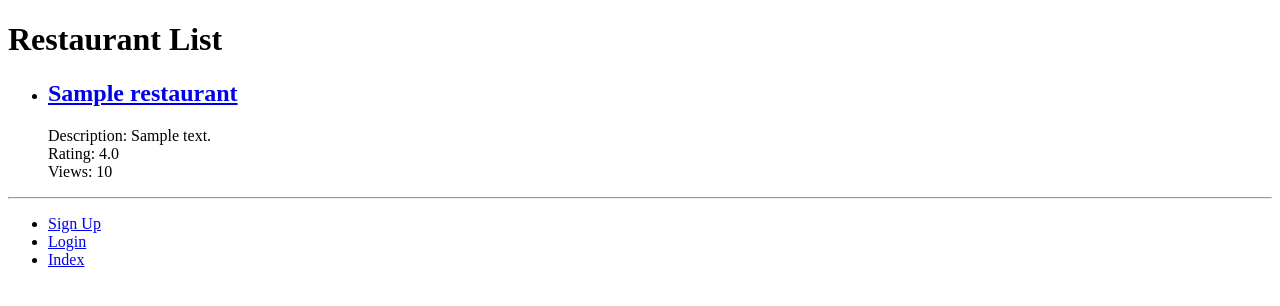
After one commit to qifengwang123/team, a Django app: page /ghfd/restaurants/ in a window 1280 px wide. The commit adds this page. Shown: the top 306 px of the page. Run offline with Django 3.2, Linux system fonts and the light colour scheme; tables that the repository leaves empty hold one stand-in row (values such as "Sample post").

Commit message:
added restaurants page

```diff
--- a/ghfd/models.py
+++ b/ghfd/models.py
@@ -31,6 +31,7 @@ class Page(models.Model):
 
     def __str__(self):
         return self.title
+
 class UserProfile(models.Model):
     user = models.OneToOneField(User, on_delete=models.CASCADE)
     website = models.URLField(blank=True)
@@ -38,3 +39,105 @@ class UserProfile(models.Model):
 
     def __str__(self):
         return self.user.username
+
+class Role(models.Model):
+    ID_MAX_LENGTH = 32
+    NAME_MAX_LENGTH = 64
+    DESCRIPTION_MAX_LENGTH = 256
+
+    id = models.CharField(max_length=ID_MAX_LENGTH, unique=True, primary_key=True)
+    description = models.CharField(max_length=DESCRIPTION_MAX_LENGTH)
+    name = models.CharField(max_length=NAME_MAX_LENGTH)
+
+    def __str__(self):
+        return self.name
+
+class Restaurant(models.Model):
+    ID_MAX_LENGTH = 32
+    TEXT_MAX_LENGTH = 64
+    DESCRIPTION_MAX_LENGTH = 256
+
+    id = models.CharField(max_length=ID_MAX_LENGTH, unique=True, primary_key=True)
+    name = models.CharField(max_length=TEXT_MAX_LENGTH)
+    address = models.CharField(max_length=DESCRIPTION_MAX_LENGTH)
+    phone = models.CharField(max_length=TEXT_MAX_LENGTH)
+    views = models.IntegerField(default=0)
+    description = models.CharField(max_length=DESCRIPTION_MAX_LENGTH)
+    average_rating = models.FloatField(default=0)
+    manager_id = models.ForeignKey(User, on_delete=models.CASCADE)
+    slug = models.SlugField(unique=True)
+
+    def save(self, *args, **kwargs):
+        self.slug = slugify(self.name)
+        super(Restaurant, self).save(*args, **kwargs)
+
+    def __str__(self):
+        return self.name
+
+class Food(models.Model):
+    ID_MAX_LENGTH = 32
+    NAME_MAX_LENGTH = 64
+    DESCRIPTION_MAX_LENGTH = 256
+
+    id = models.CharField(max_length=ID_MAX_LENGTH, unique=True, primary_key=True)
+    name = models.CharField(max_length=NAME_MAX_LENGTH)
+    price = models.IntegerField()
+    description = models.CharField(max_length=DESCRIPTION_MAX_LENGTH)
+    restaurant_id = models.ForeignKey(Restaurant, on_delete=models.CASCADE)
+    slug = models.SlugField(unique=True)
+
+    def save(self, *args, **kwargs):
+        self.slug = slugify(self.name)
+        super(Food, self).save(*args, **kwargs)
+
+    def __str__(self):
+        return self.name
+
+class Cart(models.Model):
+    ID_MAX_LENGTH = 32
+
+    food_id = models.ManyToManyField(Food)
+    owner = models.OneToOneField(User, on_delete=models.CASCADE)
+
+    def __str__(self):
+        return "Cart: " + self.user_id
+
+class Order(models.Model):
+    ID_MAX_LENGTH = 32
+    STATUS_MAX_LENGTH = 64
+
+    id = models.CharField(max_length=ID_MAX_LENGTH, unique=True, primary_key=True)
+    price = models.IntegerField()
+    date = models.DateField()
+    status = models.CharField(max_length=STATUS_MAX_LENGTH)
+    user_id = models.ForeignKey(User, on_delete=models.CASCADE)
+    food_id = models.ManyToManyField(Food)
+
+    def __str__(self):
+        return self.id
+
+class Review(models.Model):
+    ID_MAX_LENGTH = 32
+    CONTENT_MAX_LENGTH = 256
+
+    id = models.CharField(max_length=ID_MAX_LENGTH, unique=True, primary_key=True)
+    user_id = models.ForeignKey(User, on_delete=models.CASCADE)
+    food_id = models.ForeignKey(Food, on_delete=models.CASCADE)
+    date = models.DateField()
+    content = models.CharField(max_length=CONTENT_MAX_LENGTH)
+
+    def __str__(self):
+        return self.id
+
+class Rating(models.Model):
+    ID_MAX_LENGTH = 32
+
+    id = models.CharField(max_length=ID_MAX_LENGTH, unique=True, primary_key=True)
+    rating = models.FloatField()
+    taste = models.IntegerField()
+    speed = models.IntegerField()
+    restaurant_id = models.ForeignKey(Restaurant, on_delete=models.CASCADE)
+    user_id = models.ForeignKey(User, on_delete=models.CASCADE)
+
+    def __str__(self):
+        return self.id
--- a/ghfd/urls.py
+++ b/ghfd/urls.py
@@ -14,5 +14,10 @@ urlpatterns = [
     path('introduction/', views.introduction, name='introduction'),
     path('how_to_use/', views.how_to_use, name='how_to_use'),
     path('out_team/', views.out_team, name='out_team'),
-    path('cart/',views.cart,name='cart'),
+    path('cart/', views.cart, name='cart'),
+    path('restaurants/', views.restaurants, name='restaurants'),
+    path('<slug:restaurant_name_slug>/', views.show_restaurant, name='show_restaurant'),
+    path('<slug:restaurant_name_slug>/menu/', views.menu, name='menu'),
+    path('<slug:restaurant_name_slug>/menu/<slug:food_name_slug>', views.show_food, name='show_food'),
+
 ]
--- a/ghfd/views.py
+++ b/ghfd/views.py
@@ -8,14 +8,11 @@
  #   return HttpResponse("Rango says here is the about page. <a href='/ghfd/'>Index</a>")
 
 from django.shortcuts import render
-from django.http import HttpResponse
-from ghfd.models import Category
-from ghfd.models import Page
+from ghfd.models import Category, Page, UserProfile, Role, Cart, Order, Food, Review, Restaurant, Rating
 from ghfd.forms import CategoryForm
 from django.shortcuts import redirect
 from django.urls import reverse
 from ghfd.forms import PageForm
-from django.contrib.auth import authenticate, login, logout
 from django.contrib.auth.decorators import login_required
 from ghfd.forms import UserForm, UserProfileForm
 from datetime import datetime
@@ -34,6 +31,61 @@ def about(request):
 def cart(request):
     visitor_cookie_handler(request)
     return render(request, 'ghfd/cart.html')
+
+def restaurants(request):
+    restaurant_list = Restaurant.objects.order_by('-views')
+
+    context_dict = {}
+    context_dict['restaurants'] = restaurant_list
+
+    visitor_cookie_handler(request)
+    return render(request, 'ghfd/restaurants.html', context=context_dict)
+
+def show_restaurant(request, restaurant_name_slug):
+    context_dict = {}
+
+    try:
+        restaurant = Restaurant.objects.get(slug=restaurant_name_slug)
+
+        context_dict['restaurant'] = restaurant
+    except Restaurant.DoesNotExist:
+        context_dict['restaurant'] = None
+
+    return render(request, 'ghfd/restaurant.html', context=context_dict)
+
+def menu(request, restaurant_name_slug):
+    context_dict = {}
+
+    try:
+        restaurant = Restaurant.objects.get(slug=restaurant_name_slug)
+        food_list = Food.objects.filter(restaurant_id=restaurant.id)
+
+        context_dict['foods'] = food_list
+        context_dict['restaurant'] = restaurant
+    except Food.DoesNotExist:
+        context_dict['foods'] = None
+        context_dict['restaurant'] = None
+
+    return render(request, 'ghfd/menu.html', context=context_dict)
+
+def show_food(request, restaurant_name_slug, food_name_slug):
+    context_dict = {}
+
+    try:
+        food = Food.objects.get(slug=food_name_slug)
+        review_list = Review.objects.filter(food_id=food.id)
+        restaurant = Restaurant.objects.get(slug=restaurant_name_slug)
+
+        context_dict['food'] = food
+        context_dict['reviews'] = review_list
+        context_dict['restaurant'] = restaurant
+    except Restaurant.DoesNotExist:
+        context_dict['foods'] = None
+        context_dict['reviews'] = None
+        context_dict['restaurant'] = None
+
+    return render(request, 'ghfd/food.html', context=context_dict)
+
 
 def show_category(request, category_name_slug):
     context_dict = {}
--- a/team-project/settings.py
+++ b/team-project/settings.py
@@ -24,7 +24,7 @@ SECRET_KEY = 'sq_z*m=yr)aiu$9lyzf@)&-!o(yjs=)9igwhuco$d7@a3jed=@'
 # SECURITY WARNING: don't run with debug turned on in production!
 DEBUG = True
 
-ALLOWED_HOSTS = []
+ALLOWED_HOSTS = ['192.168.50.2']
 
 REGISTRATION_OPEN = True
 REGISTRATION_AUTO_LOGIN = True
--- a/templates/ghfd/cart.html
+++ b/templates/ghfd/cart.html
@@ -6,7 +6,7 @@
 {% endblock %}
 
 {% block body_block %}
-<h1>cart page</h1>
+<h1>My Cart</h1>
 
 <body>
 
--- a/templates/ghfd/index.html
+++ b/templates/ghfd/index.html
@@ -9,8 +9,8 @@
 <h1>Welcome to Green Hands food delivery!</h1>
 
 <div>
+    <li><a href="{% url 'ghfd:restaurants' %}">Order Now</a></li>
     <li><a href="{% url 'ghfd:about' %}">About</a></li>
-    <li><a href="{% url 'ghfd:index' %}">Order Now</a></li>
 
     {% if user.is_authenticated %}
         <li><a href="{% url 'ghfd:cart' %}">Cart</a></li>
--- /dev/null
+++ b/templates/ghfd/restaurants.html
@@ -0,0 +1,28 @@
+{% extends 'ghfd/base.html' %}
+
+{% block title_block %}
+    restaurants
+{% endblock %}
+
+{% block body_block %}
+    <h1>Restaurant List</h1>
+    <div>
+        {% if restaurants %}
+            <ul>
+            {% for restaurant in restaurants %}
+                <li>
+                    <a href="{% url 'ghfd:show_restaurant' restaurant.slug %}">
+                        <h2>{{ restaurant.name }}</h2>
+                    </a>
+                    Description: {{ restaurant.description }}<br />
+                    Rating: {{ restaurant.average_rating }}<br />
+                    Views: {{ restaurant.views }}<br />
+                </li>
+            {% endfor %}
+            </ul>
+        {% else %}
+            <strong>There are no restaurants present.</strong>
+        {% endif %}
+        </div>
+
+{% endblock %}
```
Also changed, not shown: ghfd/admin.py (+14 -2 lines), templates/ghfd/food.html (added, +34 -0 lines), templates/ghfd/menu.html (added, +29 -0 lines), templates/ghfd/restaurant.html (added, +22 -0 lines).
